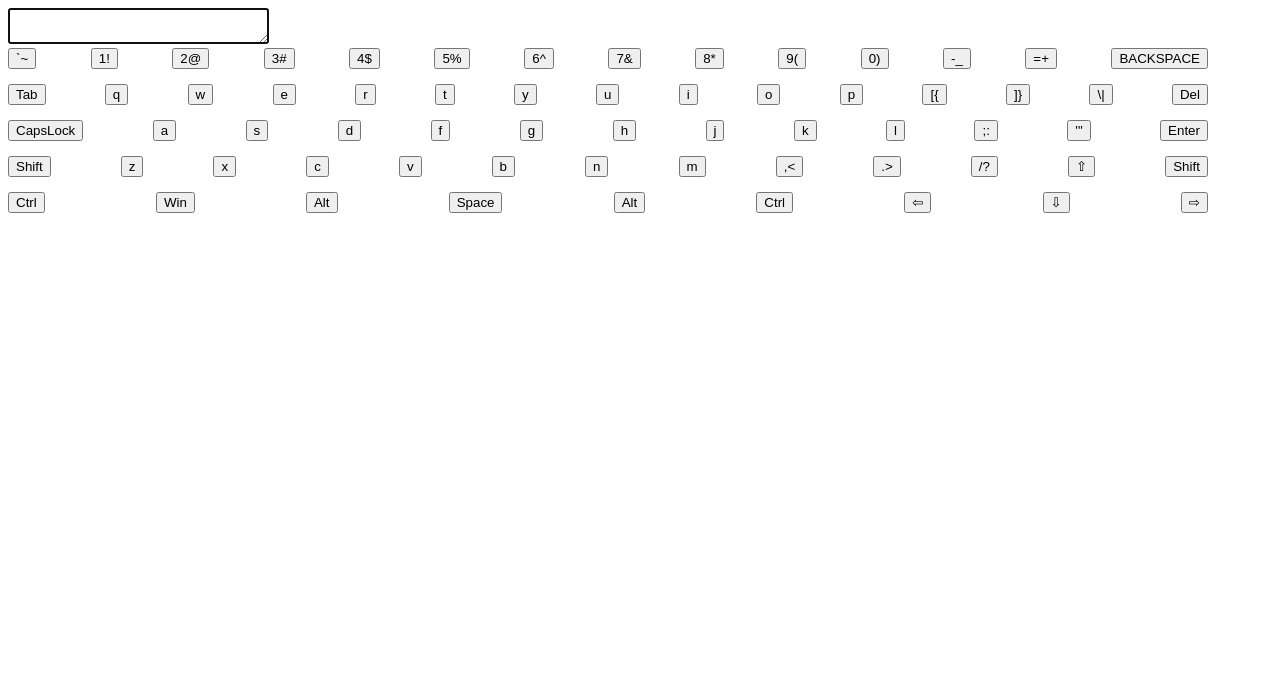
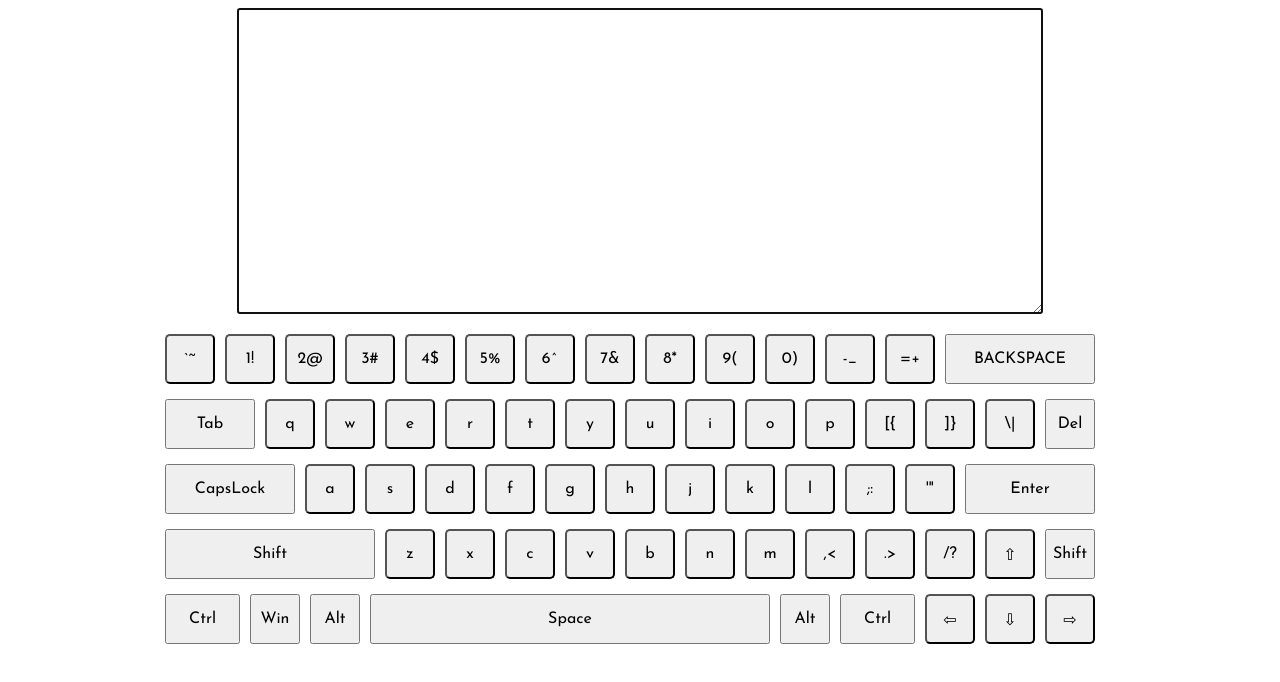
Before and after one commit to AndreyGudin/virtual-keyboard, a website: page index.html in a window 1280 px wide. Drawn offline with Linux system fonts and the light colour scheme.

Commit message:
feat: add initial style

```diff
--- a/index.html
+++ b/index.html
@@ -4,6 +4,9 @@
   <meta charset="UTF-8">
   <meta name="viewport" content="width=device-width, initial-scale=1.0">
   <link href="styles.css" rel="stylesheet">
+  <link rel="preconnect" href="https://fonts.googleapis.com">
+  <link rel="preconnect" href="https://fonts.gstatic.com" crossorigin>
+  <link href="https://fonts.googleapis.com/css2?family=Josefin+Sans:ital,wght@0,400;1,300&display=swap" rel="stylesheet">
   <script type="module" src="scripts.js"></script>
   <title>Document</title>
 </head>
--- a/scripts.js
+++ b/scripts.js
@@ -2,15 +2,15 @@ const KEYBOARD_EN = [
   [['`', '~'], ['1', '!'], ['2', '@'], ['3', '#'], ['4', '$'], ['5', '%'], ['6', '^'], ['7', '&'], ['8', '*'], ['9', '('], ['0', ')'], ['-', '_'], ['=', '+'], 'BACKSPACE'],
   ['Tab', 'q', 'w', 'e', 'r', 't', 'y', 'u', 'i', 'o', 'p', ['[', '{'], [']', '}'], ['\\', '|'], 'Del'],
   ['CapsLock', 'a', 's', 'd', 'f', 'g', 'h', 'j', 'k', 'l', [';', ':'], ["'", '"'], 'Enter'],
-  ['Shift', 'z', 'x', 'c', 'v', 'b', 'n', 'm', [',', '<'], ['.', '>'], ['/', '?'], 'ArrowUp', 'Shift'],
-  ['Ctrl', 'Win', 'Alt', 'Space', 'Alt', 'Ctrl', 'ArrowLeft', 'ArrowDown', 'ArrowRight'],
+  ['Shift', 'z', 'x', 'c', 'v', 'b', 'n', 'm', [',', '<'], ['.', '>'], ['/', '?'], '⇧', 'Shift'],
+  ['Ctrl', 'Win', 'Alt', 'Space', 'Alt', 'Ctrl', '⇦', '⇩', '⇨'],
 ];
 const KEYBOARD_RU = [
   [['ё', ''], ['1', '!'], ['2', '"'], ['3', '№'], ['4', ';'], ['5', '%'], ['6', ':'], ['7', '?'], ['8', '*'], ['9', '('], ['0', ')'], ['-', '_'], ['=', '+'], 'BACKSPACE'],
   ['Tab', 'й', 'ц', 'у', 'к', 'е', 'н', 'г', 'ш', 'щ', 'з', ['х', ''], ['ъ', ''], ['\\', '/'], 'Del'],
   ['CapsLock', 'ф', 'ы', 'в', 'а', 'п', 'р', 'о', 'л', 'д', ['ж', ''], ['э', ''], 'Enter'],
-  ['Shift', 'я', 'ч', 'с', 'м', 'и', 'т', 'ь', ['б', ''], ['ю', ''], ['.', ','], 'ArrowUp', 'Shift'],
-  ['Ctrl', 'Win', 'Alt', 'Space', 'Alt', 'Ctrl', 'ArrowLeft', 'ArrowDown', 'ArrowRight'],
+  ['Shift', 'я', 'ч', 'с', 'м', 'и', 'т', 'ь', ['б', ''], ['ю', ''], ['.', ','], '⇧', 'Shift'],
+  ['Ctrl', 'Win', 'Alt', 'Space', 'Alt', 'Ctrl', '⇦', '⇩', '⇨'],
 ];
 const VIRTUAL_KEYBOARD = document.createElement("div");
 const TEXT_AREA = document.createElement("textarea");
@@ -67,14 +67,14 @@ class KeyboardButton {
         } else {
           template += `<button class="virtual-keyboard__key control-key ${this.key}Left"><span class="virtual-keyboard__text-key">${this.key}</span></button>`;
         }
-      } else if (this.key ==='ArrowLeft'){
-        template += `<button class="virtual-keyboard__key control-key ${this.key}"><span class="virtual-keyboard__text-key">\&#8678;</span></button>`;
-      } else if (this.key ==='ArrowUp'){
-        template += `<button class="virtual-keyboard__key control-key ${this.key}"><span class="virtual-keyboard__text-key">&#8679;</span></button>`;
-      } else if (this.key ==='ArrowRight'){
-        template += `<button class="virtual-keyboard__key control-key ${this.key}"><span class="virtual-keyboard__text-key">&#8680;</span></button>`;
-      } else if (this.key ==='ArrowDown'){
-        template += `<button class="virtual-keyboard__key control-key ${this.key}"><span class="virtual-keyboard__text-key">&#8681;</span></button>`;
+      } else if (this.key ==='⇦'){
+        template += `<button class="virtual-keyboard__key control-key ArrowLeft"><span class="virtual-keyboard__text-key">${this.key}</span></button>`;
+      } else if (this.key ==='⇧'){
+        template += `<button class="virtual-keyboard__key control-key ArrowUp"><span class="virtual-keyboard__text-key">${this.key}</span></button>`;
+      } else if (this.key ==='⇨'){
+        template += `<button class="virtual-keyboard__key control-key ArrowRight"><span class="virtual-keyboard__text-key">${this.key}</span></button>`;
+      } else if (this.key ==='⇩'){
+        template += `<button class="virtual-keyboard__key control-key ArrowDown"><span class="virtual-keyboard__text-key">${this.key}</span></button>`;
       }
       else {
         template += `<button class="virtual-keyboard__key control-key ${this.key}"><span class="virtual-keyboard__text-key">${this.key}</span></button>`;
@@ -256,6 +256,7 @@ function pressShift(button) {
       });
     }
     button.classList.add("active");
+    button.classList.add("highlight");
   } else {
     if (!CAPSLOCK.classList.contains("active")) {
       lines.forEach((eOfLines, iOfLines) => {
@@ -316,8 +317,6 @@ function pressShift(button) {
 
 VIRTUAL_KEYBOARD.classList.add("virtual-keyboard");
 TEXT_AREA.classList.add("virtual-keyboard__text-area");
-TEXT_AREA.setAttribute("wrap", "hard");
-TEXT_AREA.setAttribute("cols", "30");
 document.body.append(TEXT_AREA);
 document.body.append(VIRTUAL_KEYBOARD);
 
@@ -394,7 +393,6 @@ VIRTUAL_KEYBOARD.addEventListener("click", (event) => {
       TEXT_AREA.selectionStart += widthRow;
     }
   }
-
   // нажатие стрелки влево
   if (ARROW_LEFT) {
     if (TEXT_AREA.value.length > 0) {
@@ -445,15 +443,9 @@ VIRTUAL_KEYBOARD.addEventListener("click", (event) => {
       TEXT_AREA.value.substring(END, TEXT_AREA.value.length);
     }
   }
-
   if (SHIFT_LEFT) SHIFT = SHIFT_LEFT;
   else SHIFT = SHIFT_RIGHT;
   if (SHIFT) {
-    if (!SHIFT.classList.contains("highlight")) {
-      SHIFT.classList.add("highlight");
-    } else {
-      SHIFT.classList.remove("highlight");
-    }
     pressShift(SHIFT);
   }
 });
--- a/styles.scss
+++ b/styles.scss
@@ -1,13 +1,71 @@
-.virtual-keyboard{
+body {
   display: flex;
   flex-direction: column;
-  width: 1200px;
+  align-items: center;
+  gap: 20px;
+  font-size: 30px;
+}
+.virtual-keyboard__text-area {
+  width: 800px;
+  height: 300px;
+}
+.virtual-keyboard {
+  display: flex;
+  flex-direction: column;
+  width: 950px;
   gap: 15px;
 }
-.virtual-keyboard__keyboard-line{
+.virtual-keyboard__keyboard-line {
   display: flex;
-  justify-content: space-between;
+  justify-content: flex-start;
+  gap: 10px;
 }
-.virtual-keyboard__key.highlight{
+
+.virtual-keyboard__key,
+.virtual-keyboard__text-area {
+  font-family: "Josefin Sans", sans-serif;
+  font-size: 16px;
+}
+
+.virtual-keyboard__key.control-key {
+  height: 50px;
+  min-width: 50px;
+}
+.virtual-keyboard__key.control-key.Space {
+  width: 400px;
+}
+
+.virtual-keyboard__key.control-key.BACKSPACE {
+  width: 150px;
+}
+
+.virtual-keyboard__key.control-key.Enter,
+.virtual-keyboard__key.control-key.CapsLock {
+  width: 130px;
+}
+
+.virtual-keyboard__key.control-key.Tab {
+  width: 90px;
+}
+.virtual-keyboard__key.control-key.ShiftLeft {
+  width: 210px;
+}
+
+.virtual-keyboard__key.control-key.CtrlLeft,
+.virtual-keyboard__key.control-key.CtrlRight {
+  width: 75px;
+}
+
+.virtual-keyboard__key.text-key,
+.virtual-keyboard__key.number-key,
+.virtual-keyboard__key.control-key.ArrowLeft,
+.virtual-keyboard__key.control-key.ArrowRight,
+.virtual-keyboard__key.control-key.ArrowUp,
+.virtual-keyboard__key.control-key.ArrowDown {
+  width: 50px;
+  height: 50px;
+  border-radius: 5px;
+}
+.virtual-keyboard__key.highlight {
   background-color: bisque;
 }
```
Also changed, not shown: styles.css.
